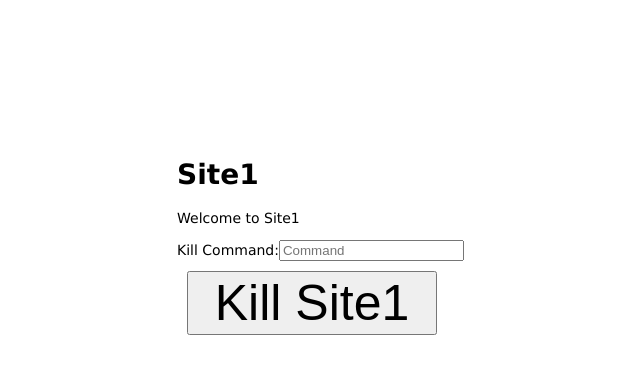
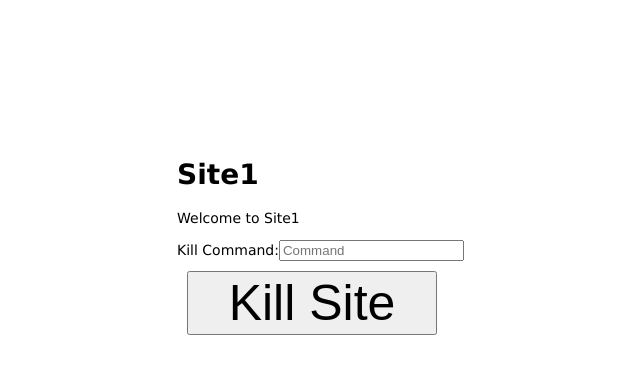
Before and after one commit to mrmaninew/site1, a Node server app: page / in a window 1280 px wide. Shown: the top 374 px of the page, without its empty margins (181-821 px from the left). Run offline with Node 20, Linux system fonts and the light colour scheme.

Commit message:
button value changed

```diff
--- a/views/index.pug
+++ b/views/index.pug
@@ -8,4 +8,4 @@ block content
             div.form-group
               label(for='name') Kill Command:
               input#name.form-control(type='text', placeholder='Command' name='name')
-            button.btn.btn-primary(type='submit' style='width:250px;font-size:50px;margin:10px 10px;') Kill Site1
+            button.btn.btn-primary(type='submit' style='width:250px;font-size:50px;margin:10px 10px;') Kill Site
```
